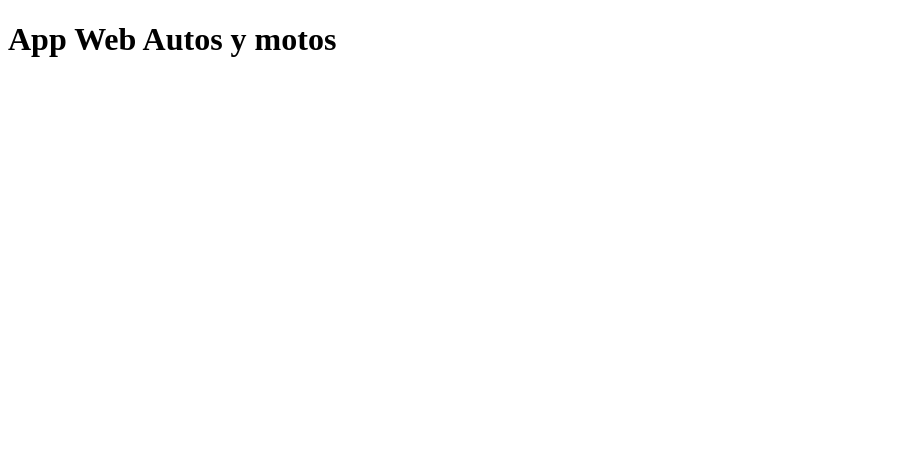
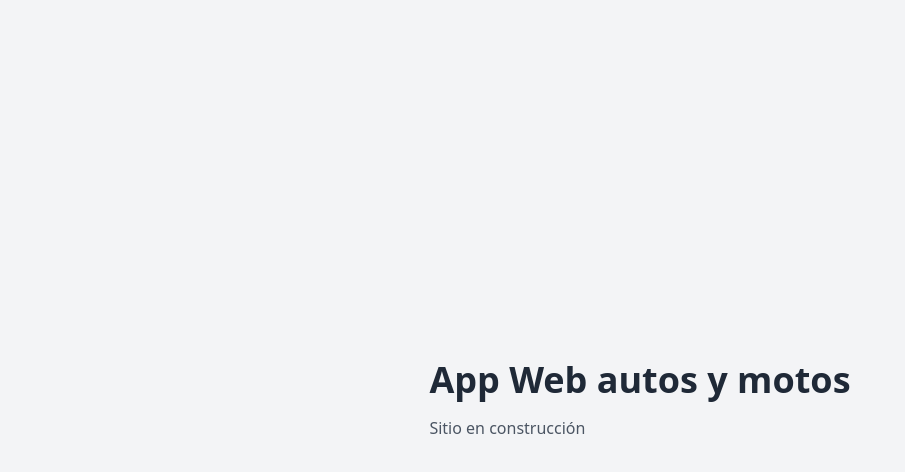
Before and after one commit to patriciaprofe/AppWebAutosMotos, a plain HTML site: page index.html in a window 1280 px wide. Shown: the whole page, without its empty margins (0-905 px from the left). Drawn offline with nearby package versions, Linux system fonts and the light colour scheme.

Commit message:
Version2

```diff
--- a/index.html
+++ b/index.html
@@ -3,11 +3,13 @@
 <head>
     <meta charset="UTF-8">
     <meta name="viewport" content="width=device-width, initial-scale=1.0">
+    <script src="https://cdn.tailwindcss.com"></script>
     <title>Ap Web Autos y Motos</title>
 </head>
-<body>
+<body class="bg-gray-100 flex items-center justify-center min-h-screen">
     <Header>
-        <h1> App Web Autos y motos</h1>
+        <h1 class="text-4xl font-bold text-gray-800"> App Web autos y motos</h1>
+        <p class="mt-4 text-gray-600">Sitio en construcción</p>
     </Header>
     <main>
 
```
